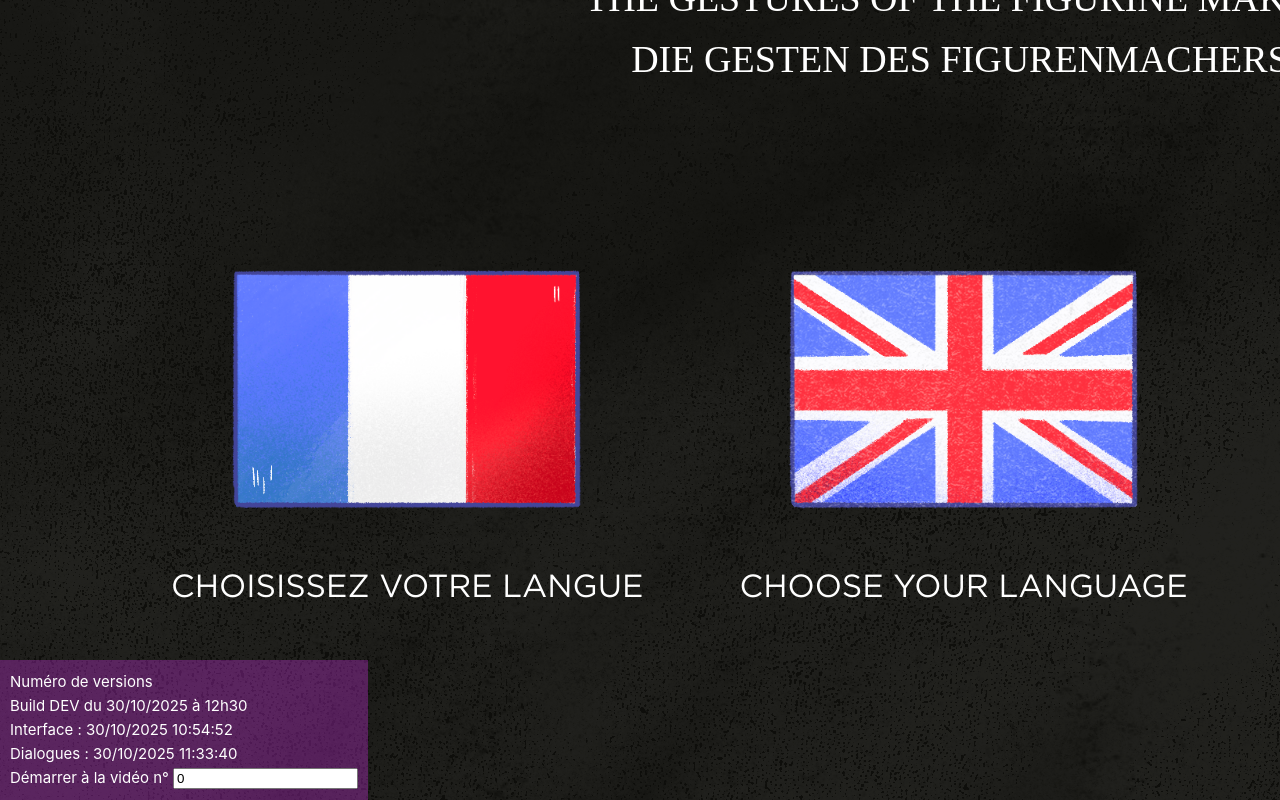
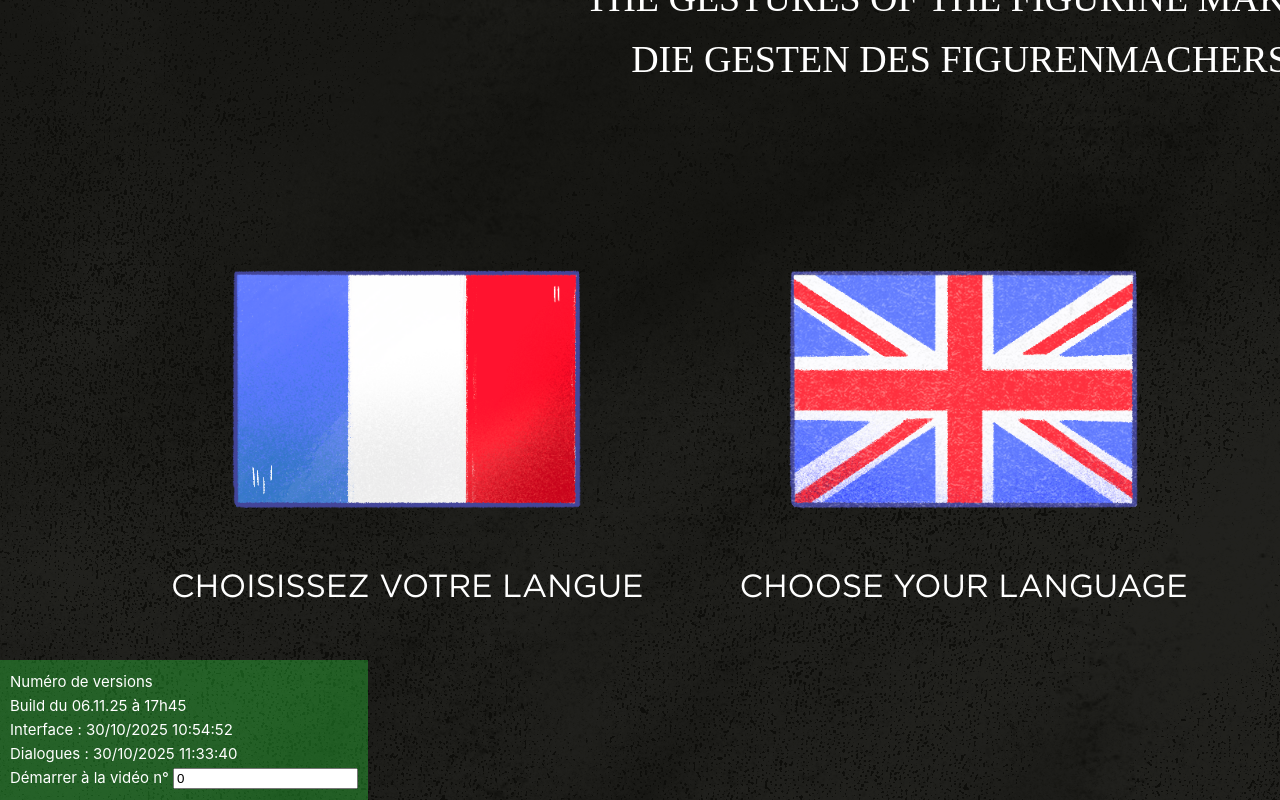
Before and after one commit to reciproque/fig-3.1mm-figuriniste, a Vue app: page / in a window 1280 px wide. Shown: the part 280-1080 px from the top of the page. Built offline with nearby package versions, Linux system fonts and the light colour scheme.

Commit message:
Build du 06.11.25 à 17h45

```diff
--- a/src/App.vue
+++ b/src/App.vue
@@ -48,7 +48,7 @@ function onLanguageSelected(lang) {
     <div class="debug debug-versions"
       v-if="dialogs && Object.keys(dialogs).length && texts && Object.keys(texts).length">
       Numéro de versions<br>
-      Build DEV du 30/10/2025 à 12h30<br>
+      Build du 06.11.25 à 17h45<br>
       Interface : {{ texts[Object.keys(texts).length - 1]["texte-FR"] }} <br>
       Dialogues : {{ dialogs[Object.keys(dialogs).length - 1]["texte-FR"] }} <br>
 
@@ -122,7 +122,7 @@ h2 {
   color: white;
   position: absolute;
   padding: 10px;
-  background-color: #e032f74d;
+  background-color: #32f7424d;
   z-index: 1000;
 
 }
--- a/vite.config.js
+++ b/vite.config.js
@@ -15,5 +15,5 @@ export default defineConfig({
       '@': fileURLToPath(new URL('./src', import.meta.url))
     },
   },
-    base: '/figuriniste-dev/',
+    base: '/figuriniste-staging/',
 })
```
Also changed, not shown: 1 other file (tests, documents, lock files or other folders).
